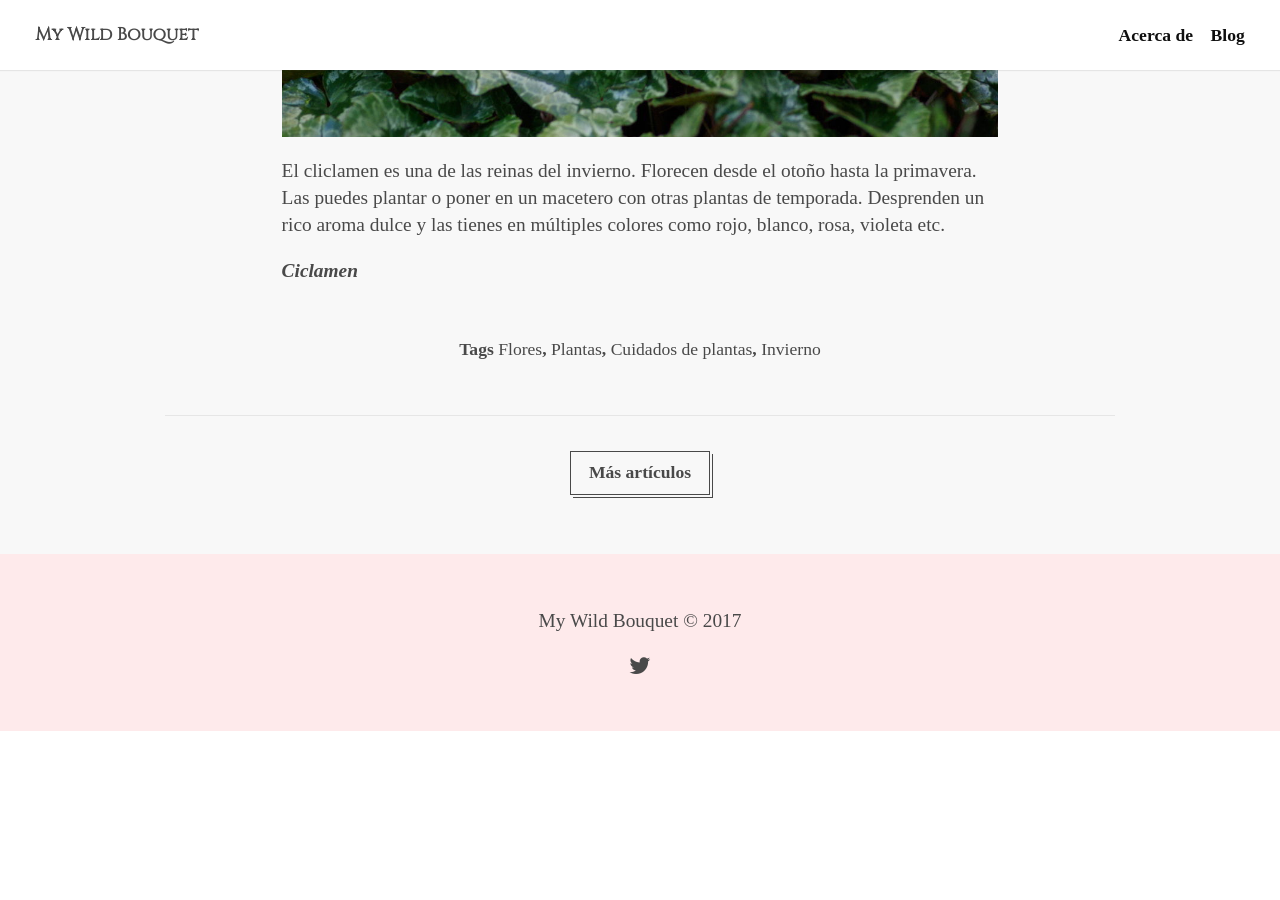
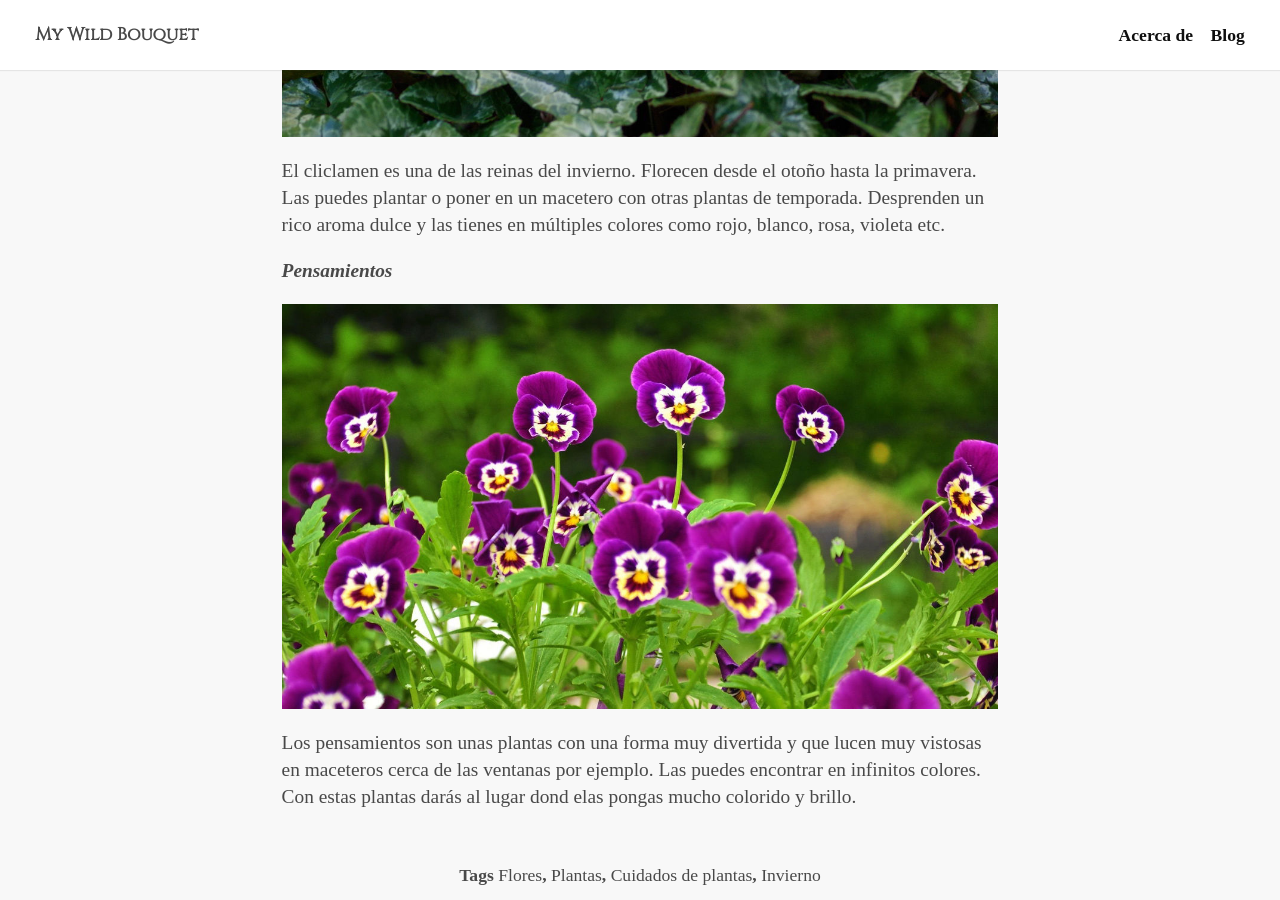
Before and after one commit to keyvanakbary/ramosilvestre.com, a Jekyll site: the page built from src/_posts/2017-12-20-plantas-de-invierno.md, in a window 1280 px wide and 900 px high, scrolled down 2401 px. Built offline with Jekyll 4.4.1, drawn with Linux system fonts in a browser that asks for light colours; some web fonts are replaced; before the commit the page ends 3132 px from its top, so only the background shows below that.

Commit message:
Update 2017-12-20-plantas-de-invierno.md

```diff
--- a/src/_posts/2017-12-20-plantas-de-invierno.md
+++ b/src/_posts/2017-12-20-plantas-de-invierno.md
@@ -20,7 +20,7 @@ tags:
 
  ![Plantas de invierno](/assets/images/posts/planta-invierno-2.jpg)
 
-  Esta planta es una de las más populares en invierno ya que las puedes encontrar en cualquier floristería o tienda de jardinería. Son muy resistentes, las tienes en rosa fucsia, rosa pastel, púrpura y blancas.
+Esta planta es una de las más populares en invierno ya que las puedes encontrar en cualquier floristería o tienda de jardinería. Son muy resistentes, las tienes en rosa fucsia, rosa pastel, púrpura y blancas.
 
 
 _**Ciclamen**_
@@ -29,4 +29,9 @@ _**Ciclamen**_
 
 El cliclamen es una de las reinas del invierno. Florecen desde el otoño hasta la primavera. Las puedes plantar o poner en un macetero con otras plantas de temporada. Desprenden un rico aroma dulce y las tienes en múltiples colores como rojo, blanco, rosa, violeta etc.
 
-_**Ciclamen**_
+
+_**Pensamientos**_
+
+![Plantas de invierno](/assets/images/posts/planta-invierno-4.jpg)
+
+Los pensamientos son unas plantas con una forma muy divertida y que lucen muy vistosas en maceteros cerca de las ventanas por ejemplo. Las puedes encontrar en infinitos colores. Con estas plantas darás al lugar dond elas pongas mucho colorido y brillo.
```
